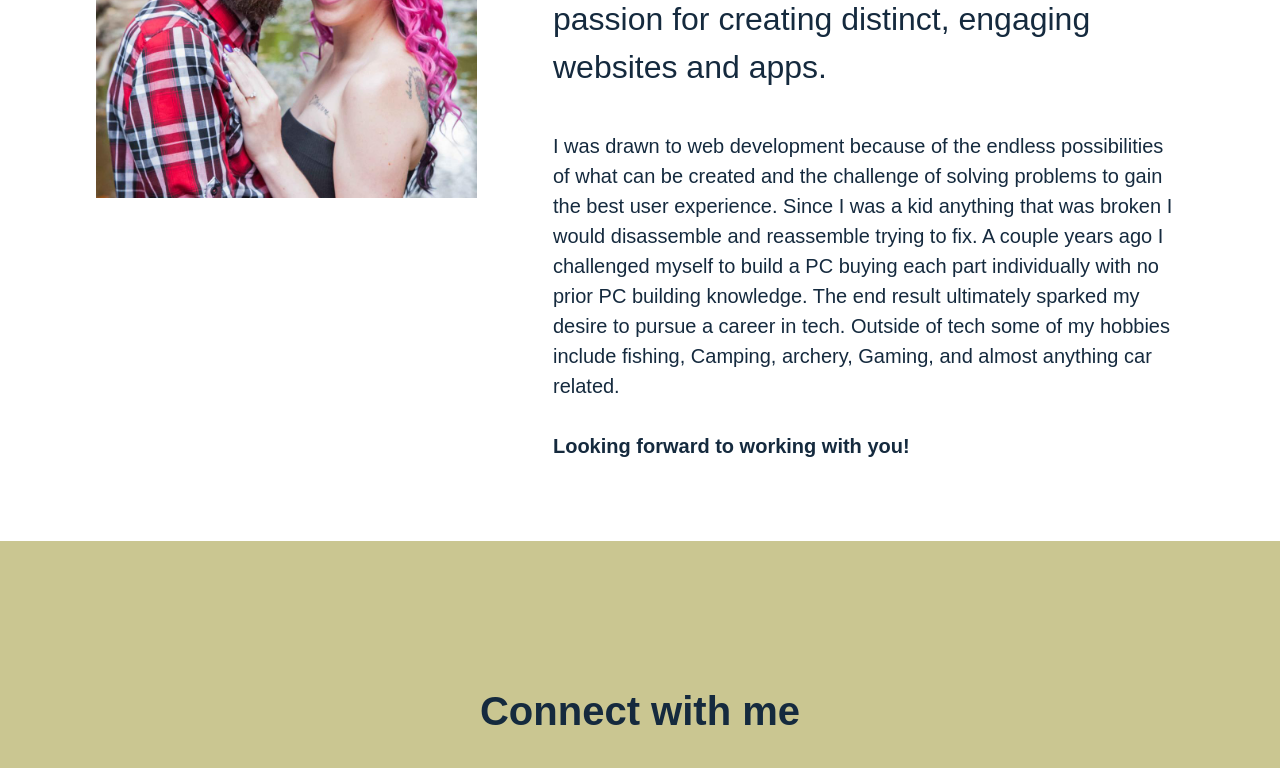
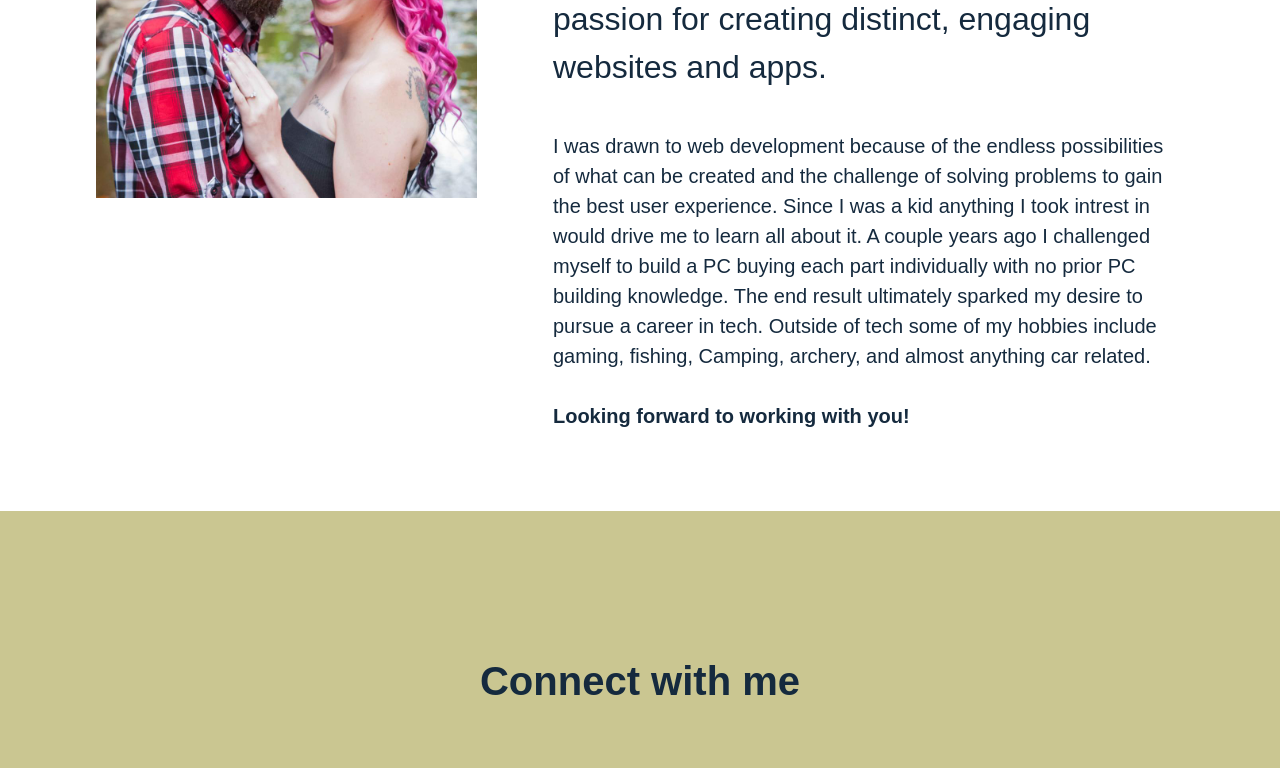
Before and after one commit to Chad-J-B/Portfolio, a website built with Parcel: page index.html in a window 1280 px wide. Shown: the part 3560-4328 px from the top of the page. Built offline with nearby package versions, Linux system fonts and the light colour scheme; a web font is replaced by a local one.

Commit message:
Revised about me paragraph

```diff
--- a/index.html
+++ b/index.html
@@ -205,12 +205,12 @@
             <p class="about-me-text">
               I was drawn to web development because of the endless possibilities
               of what can be created and the challenge of solving problems to
-              gain the best user experience. Since I was a kid anything that was
-              broken I would disassemble and reassemble trying to fix. A couple
-              years ago I challenged myself to build a PC buying each part individually
-              with no prior PC building knowledge. The end result ultimately sparked
-              my desire to pursue a career in tech. Outside of tech some of my hobbies
-              include fishing, Camping, archery, Gaming, and almost anything car related.
+              gain the best user experience. Since I was a kid anything I took intrest
+              in would drive me to learn all about it. A couple years ago I challenged
+              myself to build a PC buying each part individually with no prior PC
+              building knowledge. The end result ultimately sparked my desire to pursue
+              a career in tech. Outside of tech some of my hobbies include gaming, fishing,
+              Camping, archery, and almost anything car related.
             </p>
             <p>
               <span>Looking forward to working with you!</span>
```
